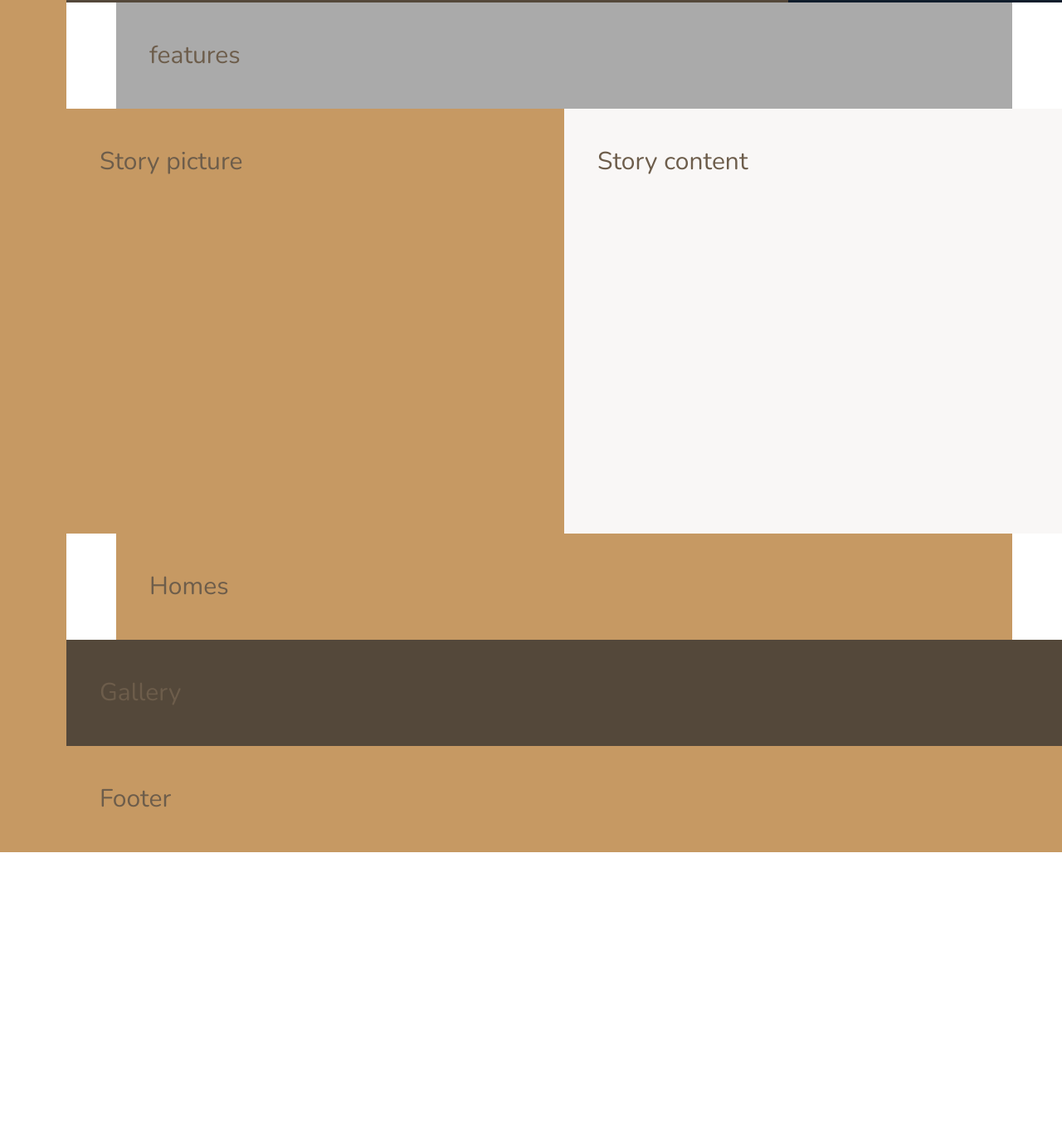
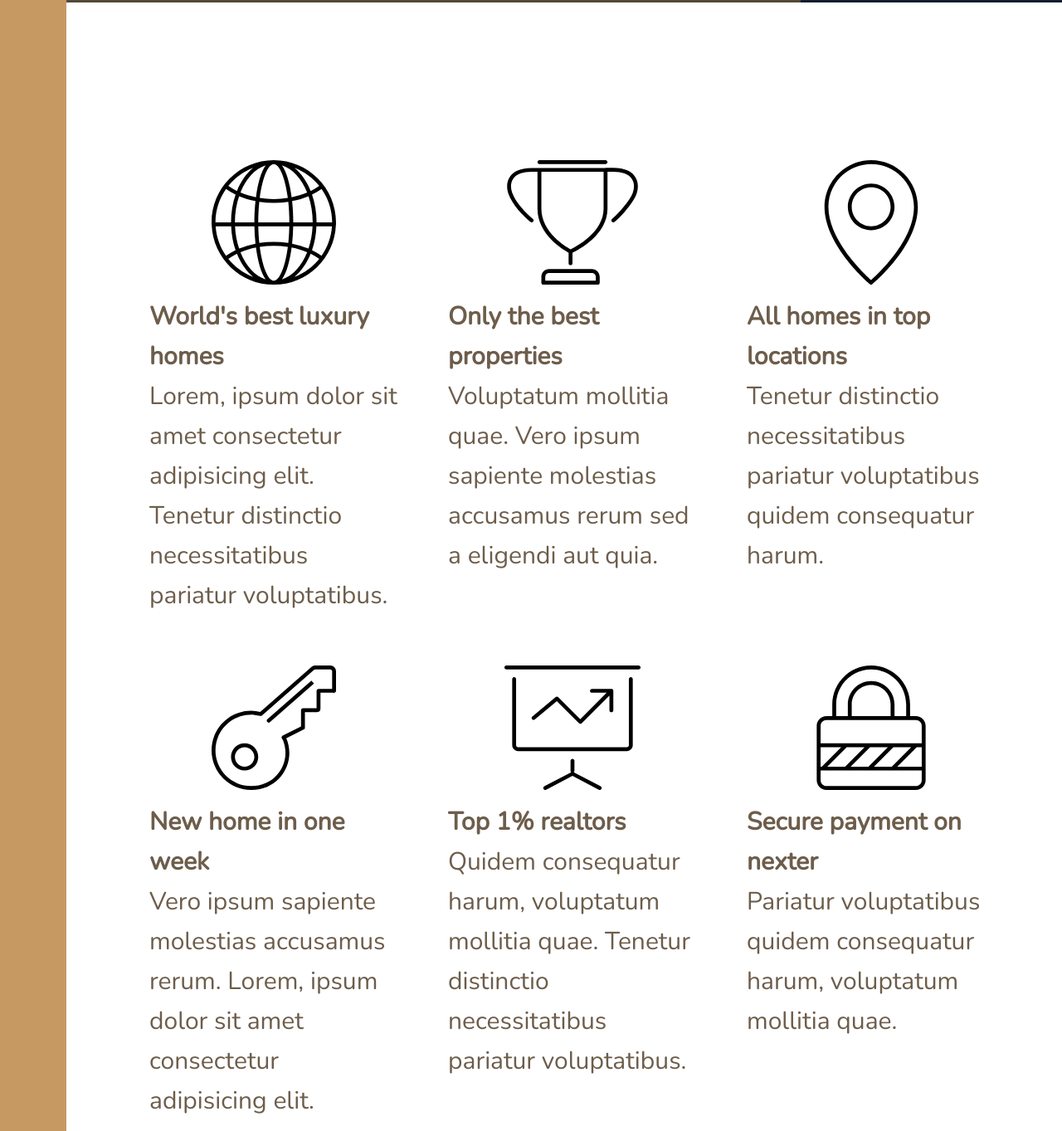
Before and after one commit to jobeiri/nexter, a website: page index.html in a window 1280 px wide. Shown: the part 637-2000 px from the top of the page at 83% size. Before the commit the page ends 1664 px from the top, so only its background shows below. Drawn offline with nearby package versions, Linux system fonts and the light colour scheme.

Commit message:
4. Building the Features Section - Part 1

```diff
--- a/index.html
+++ b/index.html
@@ -27,7 +27,60 @@
             </div>
 
             <section class="features">
-                features
+                <div class="feature">
+                    <svg class="feature__icon">
+                        <use xlink:href="img/sprite.svg#icon-global"></use>
+                    </svg>
+                    <h4 class="heading-4">World's best luxury homes</h4>
+                    <p class="feature__text">
+                        Lorem, ipsum dolor sit amet consectetur adipisicing elit. Tenetur distinctio necessitatibus pariatur voluptatibus.
+                    </p>
+                </div>
+                <div class="feature">
+                    <svg class="feature__icon">
+                        <use xlink:href="img/sprite.svg#icon-trophy"></use>
+                    </svg>
+                    <h4 class="heading-4">Only the best properties</h4>
+                    <p class="feature__text">
+                        Voluptatum mollitia quae. Vero ipsum sapiente molestias accusamus rerum sed a eligendi aut quia.
+                    </p>
+                </div>
+                <div class="feature">
+                    <svg class="feature__icon">
+                        <use xlink:href="img/sprite.svg#icon-map-pin"></use>
+                    </svg>
+                    <h4 class="heading-4">All homes in top locations</h4>
+                    <p class="feature__text">
+                        Tenetur distinctio necessitatibus pariatur voluptatibus quidem consequatur harum.
+                    </p>
+                </div>
+                <div class="feature">
+                    <svg class="feature__icon">
+                        <use xlink:href="img/sprite.svg#icon-key"></use>
+                    </svg>
+                    <h4 class="heading-4">New home in one week</h4>
+                    <p class="feature__text">
+                        Vero ipsum sapiente molestias accusamus rerum. Lorem, ipsum dolor sit amet consectetur adipisicing elit.
+                    </p>
+                </div>
+                <div class="feature">
+                    <svg class="feature__icon">
+                        <use xlink:href="img/sprite.svg#icon-presentation"></use>
+                    </svg>
+                    <h4 class="heading-4">Top 1% realtors</h4>
+                    <p class="feature__text">
+                        Quidem consequatur harum, voluptatum mollitia quae. Tenetur distinctio necessitatibus pariatur voluptatibus.
+                    </p>
+                </div>
+                <div class="feature">
+                    <svg class="feature__icon">
+                        <use xlink:href="img/sprite.svg#icon-lock"></use>
+                    </svg>
+                    <h4 class="heading-4">Secure payment on nexter</h4>
+                    <p class="feature__text">
+                        Pariatur voluptatibus quidem consequatur harum, voluptatum mollitia quae.
+                    </p>
+                </div>
             </section>
 
             <div class="story__pictures">
--- a/sass/_features.scss
+++ b/sass/_features.scss
@@ -1,4 +1,9 @@
 .features {
-  background-color: $color-grey-light-2;
   grid-column: center-start / center-end;
+
+  margin: 15rem 0;
+
+  display: grid;
+  grid-template-columns: repeat(3, 1fr);
+  grid-gap: 6rem;
 }
```
Also changed, not shown: css/style.css, 1 other file.
